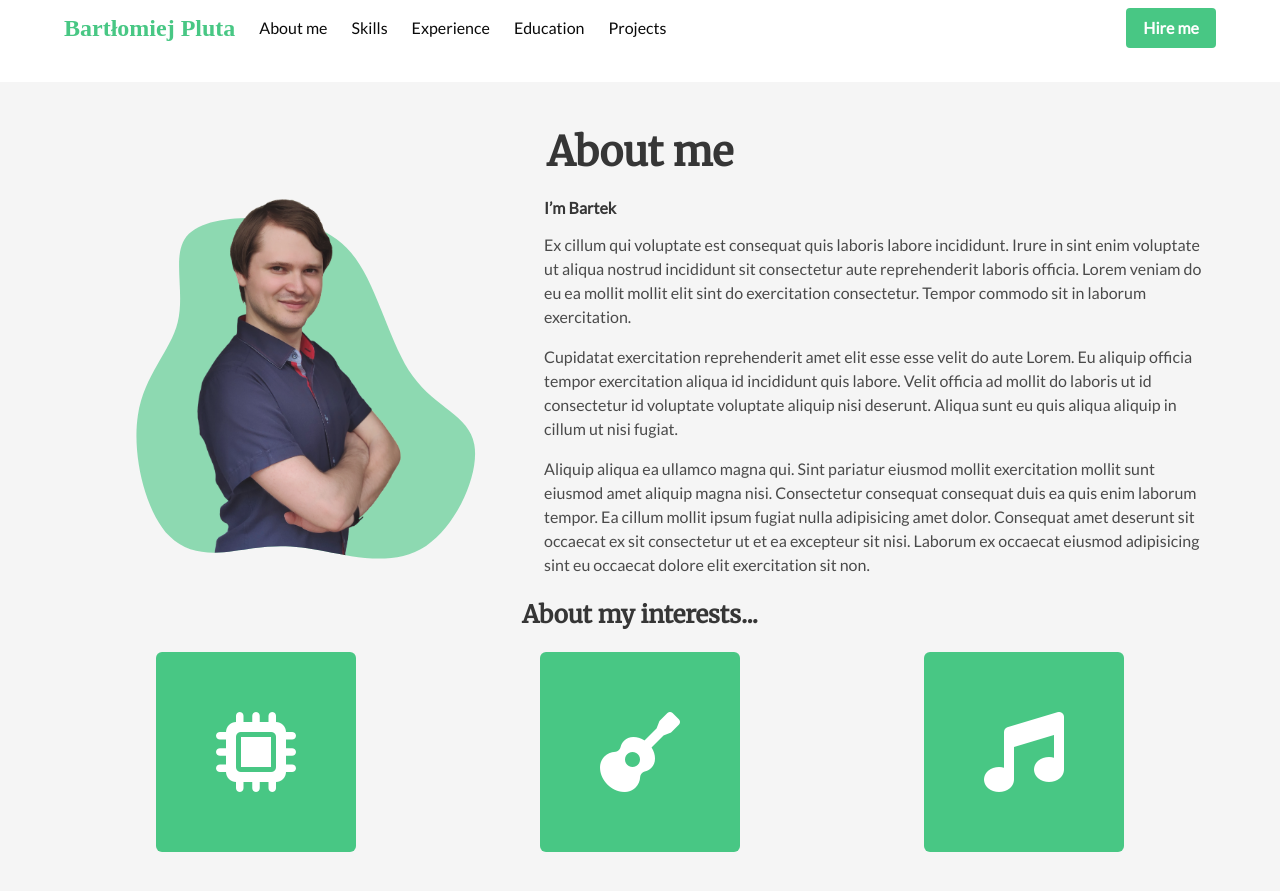
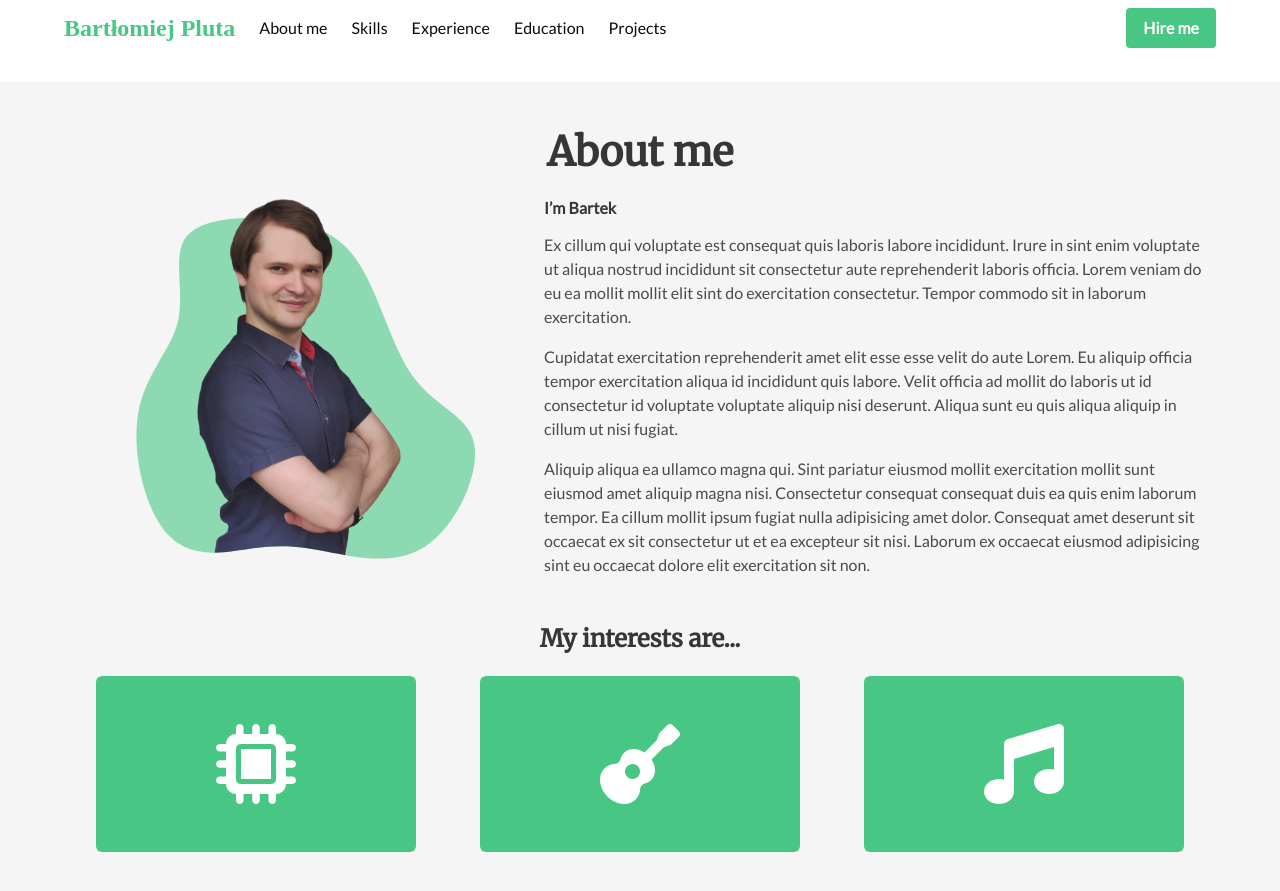
Before and after one commit to bartlomiej-pluta/bartlomiej-pluta.github.io, a Jekyll site: the page built from index.html, in a window 1280 px wide and 900 px high, scrolled down 818 px. Shown: the top 891 px of the window. Built offline with Jekyll 4.4.1, drawn with Linux system fonts in a browser that asks for light colours; nearby versions of some CDN libraries; some web fonts are replaced.

Commit message:
Improve hobbies layout

```diff
--- a/_includes/index/about.html
+++ b/_includes/index/about.html
@@ -1,7 +1,7 @@
 <div class="section about" id="about" data-section-id="about">
   <div class="container">
     <p class="section__title is-size-2">About me</p>
-    <div class="columns is-gapless">
+    <div class="columns is-gapless mb-6">
       <div class="column is-5">
         <figure class="image is-4by3" data-aos="flip-left">
           <img src="/assets/img/me.svg">
@@ -14,11 +14,11 @@
         </div>
       </div>
     </div>
-    <p class="section__subtitle is-size-4">About my interests...</p>
+    <p class="section__subtitle is-size-4">My interests are...</p>
     <div class="level">
       {% for hobby in site.hobbies %}
       <div class="level-item">
-        <div class="flipable-box is-200x200" data-aos="flip-left">
+        <div class="flipable-box hobby" data-aos="flip-left">
           <div class="flipable-box__inner">
             <div class="flipable-box__front has-background-{{ hobby.color }}">
               <span class="icon">
--- a/_sass/_about.scss
+++ b/_sass/_about.scss
@@ -3,6 +3,14 @@
 }
 
 .hobby {
-  width: 200px;
-  height: 200px;
+  height: 11rem;
+  width: 30rem;
+
+  @include tablet {
+    width: 15rem;
+  }
+
+  @include widescreen {
+    width: 20rem;
+  }
 }
--- a/_sass/utils/_box.scss
+++ b/_sass/utils/_box.scss
@@ -1,11 +1,6 @@
 .flipable-box {
   @extend .flipable;
   @extend .is-unselectable;
-
-  &.is-200x200 {
-    width: 200px;
-    height: 200px;
-  }
 
   &__inner {
     @extend .flipable-inner;
```
